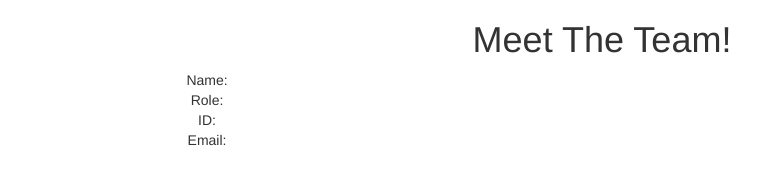
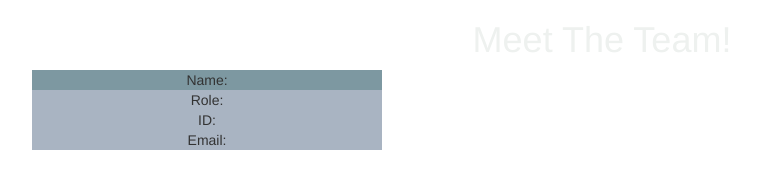
Before and after one commit to SumnerFrank/team-profile-generator, a website: page src/index.html in a window 1280 px wide. Shown: the whole page, without its empty margins (38-798 px from the left). Drawn offline with nearby package versions, Linux system fonts and the light colour scheme; files that its build step writes are made by us from their sources.

Commit message:
added CSS style

```diff
--- a/src/index.html
+++ b/src/index.html
@@ -4,6 +4,7 @@
     <meta charset="UTF-8">
     <meta http-equiv="X-UA-Compatible" content="IE=edge">
     <meta name="viewport" content="width=device-width, initial-scale=1.0">
+    <link rel="stylesheet" href="./dist/style.css">
     <link rel="stylesheet" href="https://maxcdn.bootstrapcdn.com/bootstrap/3.4.1/css/bootstrap.min.css">
     <script src="https://ajax.googleapis.com/ajax/libs/jquery/3.6.1/jquery.min.js"></script>
     <script src="https://maxcdn.bootstrapcdn.com/bootstrap/3.4.1/js/bootstrap.min.js"></script>
```
Also changed, not shown: dist/style.css.
